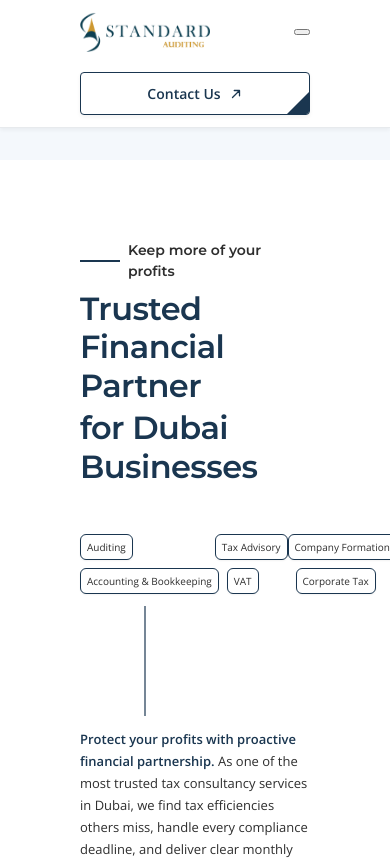
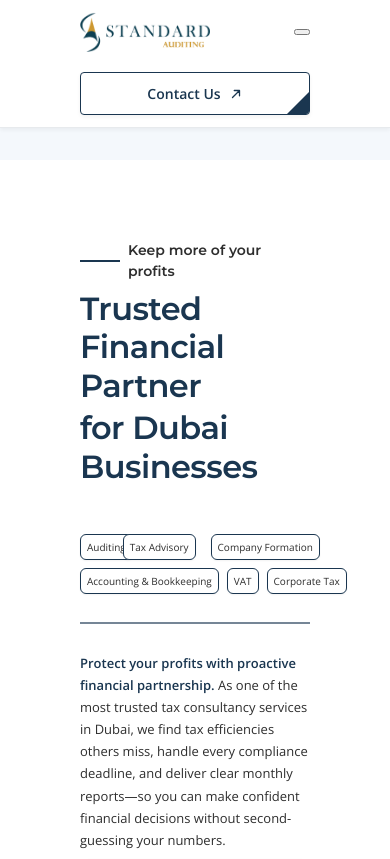
Before and after one commit to Azsaria114/standard_auditing, a React app: page / in a window 390 px wide. Shown: the top 859 px of the page. Built offline with nearby package versions, Linux system fonts and the light colour scheme; the HTML template or start-up script is replaced by a standard one.

Commit message:
Fix responsive hero section: Adjust service pills positioning and spacing for mobile/tablet views

```diff
--- a/src/App.css
+++ b/src/App.css
@@ -3,7 +3,7 @@
 }
 
 /* ============================================
-   HERO SECTION - Preserves exact two-column layout
+   HERO SECTION - Desktop: Content left, Media right (70-30 split)
    ============================================ */
 .hero {
   display: flex;
@@ -17,6 +17,60 @@
   width: 100%;
   box-sizing: border-box;
   /* Full width with consistent 80px padding */
+}
+
+/* Desktop: Content on top, Media (image+stats) below in 70-30 split */
+@media (min-width: 1025px) {
+  .hero {
+    display: flex;
+    flex-direction: column;
+    gap: clamp(2rem, 4vw, 3rem);
+    /* Vertical stack: Content first, then Media below */
+  }
+
+  .hero__media {
+    display: grid !important;
+    grid-template-columns: 7fr 3fr !important;
+    /* 70-30 split: Image left (70%), Stats card right (30%) - Full width */
+    gap: clamp(0.25rem, 0.75vw, 0.5rem);
+    /* Small gap between image and stats card */
+    column-gap: clamp(0.25rem, 0.75vw, 0.5rem);
+    align-items: stretch;
+    /* Stretch both to same height */
+    width: 100%;
+    /* Full width with 80px padding from hero container */
+    margin-top: clamp(1rem, 2vw, 1.5rem);
+    /* Position below text content with spacing */
+  }
+
+  .hero__image-wrapper {
+    width: 100%;
+    min-width: 0;
+    /* Image takes 70% width - Left side */
+    aspect-ratio: 3 / 1;
+    /* Reduced height - wider aspect ratio for shorter image */
+    height: auto;
+    grid-column: 1;
+    margin: 0 !important;
+    padding: 0 !important;
+    /* Ensure it's in first column (left) */
+  }
+
+  .hero__stats-card {
+    width: 100%;
+    min-width: 0;
+    /* Stats card takes 30% width - Right side */
+    height: 100%;
+    /* Match height with image */
+    display: flex;
+    flex-direction: column;
+    justify-content: center;
+    /* Center content vertically */
+    grid-column: 2;
+    margin: 0 !important;
+    margin-left: 0 !important;
+    /* Ensure it's in second column (right) */
+  }
 }
 
 .hero__title-section {
@@ -220,15 +274,13 @@
 }
 
 /* ============================================
-   HERO MEDIA - Image + Stats card side-by-side layout
+   HERO MEDIA - Image + Stats card side-by-side layout (desktop only)
    ============================================ */
 .hero__media {
-  display: grid;
-  grid-template-columns: 7fr 3fr;
-  /* 70-30 split: image 70%, stats card 30% */
-  gap: clamp(0.625rem, 2vw, 1.25rem);
-  align-items: stretch;
-  /* align-items: stretch maintains equal height alignment */
+  display: flex;
+  flex-direction: column;
+  gap: clamp(1.5rem, 4vw, 2.5rem);
+  /* Default: Stack vertically for tablet/mobile */
 }
 
 .hero__image-wrapper {
@@ -418,7 +470,8 @@
   .hero__media {
     grid-template-columns: 1fr;
     /* Single column preserves image full width, stats below */
-    gap: clamp(1rem, 3vw, 1.5rem);
+    gap: clamp(2rem, 5vw, 3rem);
+    /* Increased spacing between image and stats card for tablet */
   }
 
   .hero__stats-card {
@@ -507,15 +560,21 @@
   }
 
   .hero__services {
-    grid-template-columns: repeat(3, auto);
-    gap: 0.75rem;
+    display: grid;
+    grid-template-columns: auto auto auto;
+    /* Same as desktop: 3 columns layout */
+    grid-template-rows: auto auto;
+    /* Same as desktop: 2 rows layout */
     row-gap: 0.75rem;
+    /* Same as desktop */
     column-gap: 0.75rem;
-    /* Even spacing on tablet */
-    max-width: 100%;
+    /* Same as desktop */
     width: fit-content;
     justify-items: start;
     align-items: start;
+    align-self: flex-start;
+    flex: 0 0 auto;
+    /* Same grid structure as desktop */
   }
 
   .hero__service-pill {
@@ -528,17 +587,44 @@
     /* Improved styling for tablet */
   }
 
-  /* Apply negative margins on tablet for close alignment - reduced to prevent overlap */
+  /* Apply same desktop negative margins (scaled for tablet) */
   .hero__service-pill:nth-child(1) {
-    margin-right: -1.5rem;
+    grid-column: 1;
+    grid-row: 1;
+    margin-right: clamp(-3rem, -4vw, -2.5rem);
+    /* Scaled negative margin like desktop */
   }
 
   .hero__service-pill:nth-child(2) {
-    margin-left: -1.5rem;
+    grid-column: 2;
+    grid-row: 1;
+    margin-left: clamp(-7rem, -10vw, -6.5rem);
+    /* Increased negative margin to move Tax Advisory further left and prevent overlap */
+  }
+
+  .hero__service-pill:nth-child(3) {
+    grid-column: 1;
+    grid-row: 2;
+    /* Accounting & Bookkeeping - bottom left, row 2 column 1 */
   }
 
   .hero__service-pill:nth-child(4) {
-    margin-left: -1rem;
+    grid-column: 3;
+    grid-row: 1;
+    margin-left: clamp(-3.5rem, -5vw, -3rem);
+    /* Increased negative margin to move Company Formation slightly to the left */
+  }
+
+  .hero__service-pill:nth-child(5) {
+    grid-column: 2;
+    grid-row: 2;
+    /* VAT - middle right, row 2 column 2 */
+  }
+
+  .hero__service-pill:nth-child(6) {
+    grid-column: 3;
+    grid-row: 2;
+    /* Corporate Tax - bottom right, row 2 column 3 */
   }
 
   .hero__header-divider {
@@ -580,37 +666,45 @@
   }
 
   .hero__header {
-    flex-direction: row;
-    /* Keep horizontal layout like desktop */
+    flex-direction: column;
+    /* Stack vertically for mobile with horizontal divider */
     align-items: flex-start;
-    gap: clamp(1.5rem, 3vw, 2rem);
+    gap: clamp(1rem, 2vw, 1.5rem);
     /* Neat mobile spacing */
   }
 
   .hero__header-divider {
-    width: 2px;
-    /* Same width as desktop */
-    height: 110px;
-    /* Same height as desktop */
+    width: 100%;
+    /* Full width horizontal divider for mobile */
+    height: 2px;
+    /* Horizontal divider thickness */
     background: rgba(26, 54, 80, 0.6);
     /* Same color as desktop */
-    align-self: center;
-    /* Centered vertically */
-    margin-left: clamp(4rem, 8vw, 8rem);
-    /* Proportional margin for mobile to maintain desktop alignment */
+    align-self: stretch;
+    /* Stretch horizontally */
+    margin-left: 0;
+    /* No left margin for horizontal divider */
+    margin-top: clamp(1rem, 2vw, 1.5rem);
+    margin-bottom: clamp(1rem, 2vw, 1.5rem);
+    /* Vertical spacing above and below the divider */
   }
 
   .hero__services {
-    grid-template-columns: repeat(3, auto);
-    /* Maintains 3-3 layout on mobile */
-    max-width: 100%;
+    display: grid;
+    grid-template-columns: auto auto auto;
+    /* Same as desktop: 3 columns layout */
+    grid-template-rows: auto auto;
+    /* Same as desktop: 2 rows layout */
+    row-gap: 0.75rem;
+    /* Same as desktop */
+    column-gap: 0.75rem;
+    /* Same as desktop */
     width: fit-content;
-    gap: 0.625rem;
-    row-gap: 0.625rem;
-    column-gap: 0.625rem;
-    /* Even spacing on mobile */
     justify-items: start;
     align-items: start;
+    align-self: flex-start;
+    flex: 0 0 auto;
+    /* Same grid structure as desktop */
   }
 
   .hero__service-pill {
@@ -627,17 +721,44 @@
     /* Improved sizing and spacing for mobile */
   }
 
-  /* Apply negative margins on mobile for close alignment - reduced to prevent overlap */
+  /* Apply same desktop negative margins (scaled for mobile to match desktop proportions) */
   .hero__service-pill:nth-child(1) {
-    margin-right: -0.75rem;
+    grid-column: 1;
+    grid-row: 1;
+    margin-right: clamp(-6.5rem, -11vw, -5.5rem);
+    /* Increased negative margin to pull Tax Advisory even closer */
   }
 
   .hero__service-pill:nth-child(2) {
-    margin-left: -0.75rem;
+    grid-column: 2;
+    grid-row: 1;
+    margin-left: clamp(-7rem, -10vw, -6.5rem);
+    /* Reduced negative margin to move Tax Advisory to the right and prevent overlap with Auditing */
+  }
+
+  .hero__service-pill:nth-child(3) {
+    grid-column: 1;
+    grid-row: 2;
+    /* Accounting & Bookkeeping - bottom left, row 2 column 1 */
   }
 
   .hero__service-pill:nth-child(4) {
-    margin-left: -0.5rem;
+    grid-column: 3;
+    grid-row: 1;
+    margin-left: clamp(-4rem, -6vw, -3.5rem);
+    /* Increased negative margin to move Company Formation further to the left */
+  }
+
+  .hero__service-pill:nth-child(5) {
+    grid-column: 2;
+    grid-row: 2;
+    /* VAT - middle right, row 2 column 2 */
+  }
+
+  .hero__service-pill:nth-child(6) {
+    grid-column: 3;
+    grid-row: 2;
+    /* Corporate Tax - bottom right, row 2 column 3 */
   }
 
   .hero__copy {
@@ -646,6 +767,11 @@
 
   .hero__copy {
     width: 100%;
+  }
+
+  .hero__media {
+    gap: clamp(2rem, 5vw, 3rem);
+    /* Increased spacing between image and stats card for mobile */
   }
 }
 
--- a/src/App.jsx
+++ b/src/App.jsx
@@ -1142,6 +1142,7 @@ function App() {
           </div>
         </header>
 
+        <div className="hero__media">
           <div className="hero__image-wrapper">
             <img
               src={heroImage}
@@ -1165,6 +1166,7 @@ function App() {
               </div>
             ))}
           </div>
+        </div>
       </main>
       <ServicesSection />
       <PartnersSection />
```
Lines whose indentation alone changed are shown as unchanged.
